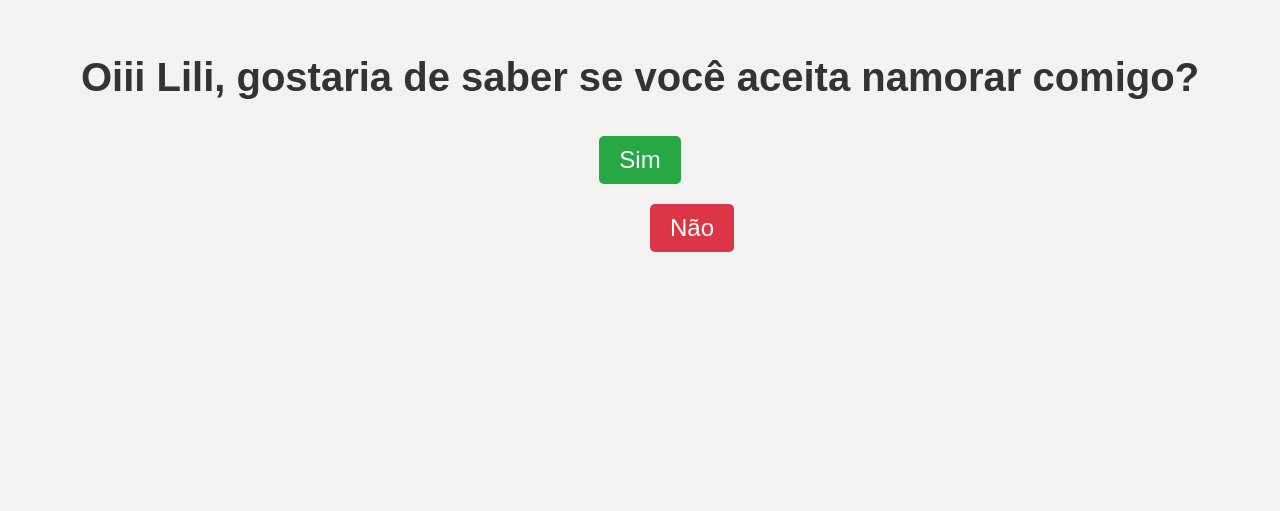
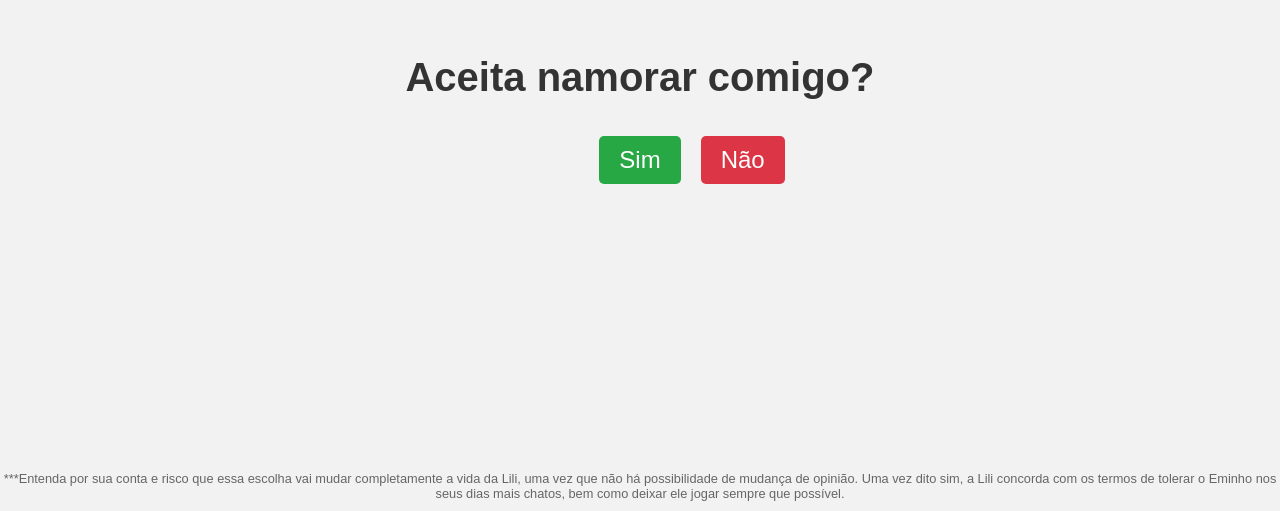
Before and after one commit to emercinho/eminho, a plain HTML site: page index.html in a window 1280 px wide. Shown: the part 289-800 px from the top of the page. Drawn offline with Linux system fonts and the light colour scheme.

Commit message:
Update index.html

```diff
--- a/index.html
+++ b/index.html
@@ -10,6 +10,7 @@
             text-align: center;
             background-color: #f2f2f2;
             display: flex;
+            flex-direction: column;
             justify-content: center;
             align-items: center;
             height: 100vh;
@@ -39,21 +40,28 @@
             color: white;
             position: absolute;
         }
+        footer {
+            position: fixed;
+            bottom: 10px;
+            font-size: 0.8em;
+            color: #666;
+            text-align: center;
+            width: 100%;
+        }
     </style>
 </head>
 <body>
     <div>
-    <h1>Oiii Lili, gostaria de saber se você aceita namorar comigo?</h1>
-    <div id="buttons">
-        <!-- Botão "Sim" configurado para enviar e-mail via Formspree -->
-        <form action="https://formspree.io/f/myzykrwo" method="POST">
-            <button type="submit" class="btn btn-yes">Sim</button>
-        </form>
+        <h1>Aceita namorar comigo?</h1>
+        <div id="buttons">
+            <button class="btn btn-yes" onclick="confirm('Você disse SIM!')">Sim</button>
+            <button class="btn btn-no" id="btn-no">Não</button>
+        </div>
+    </div>
 
-        <!-- Botão "Não" com movimento -->
-        <button class="btn btn-no" id="btn-no">Não</button>
-    </div>
-</div>
+    <footer>
+        ***Entenda por sua conta e risco que essa escolha vai mudar completamente a vida da Lili, uma vez que não há possibilidade de mudança de opinião. Uma vez dito sim, a Lili concorda com os termos de tolerar o Eminho nos seus dias mais chatos, bem como deixar ele jogar sempre que possível.
+    </footer>
 
     <script>
         // JavaScript para mover o botão "Não" aleatoriamente
```
